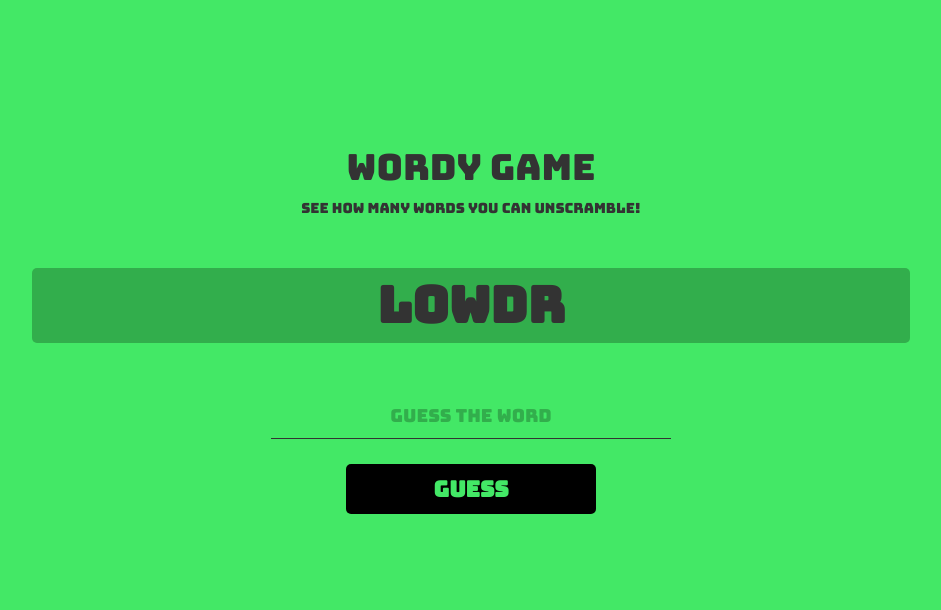
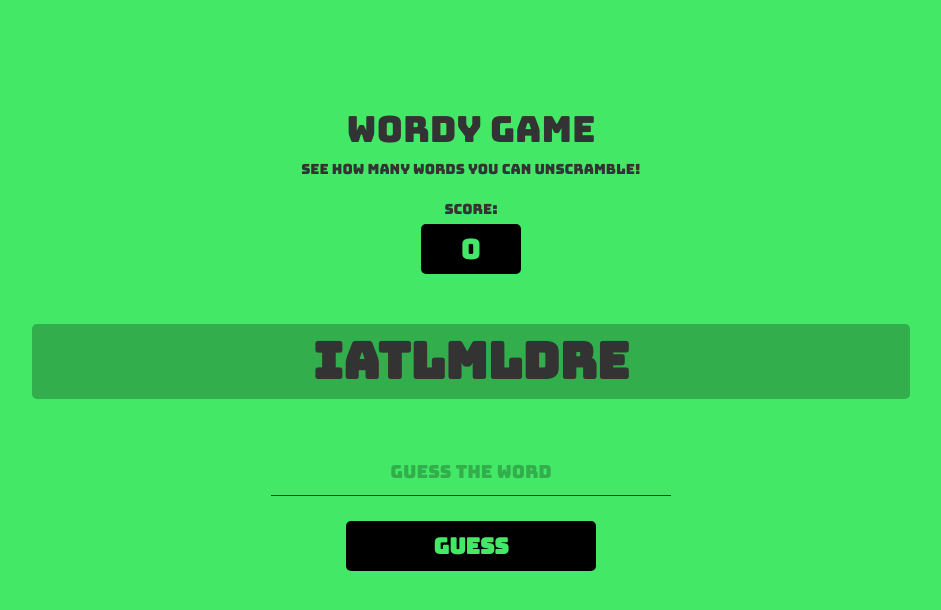
Before and after one commit to dbell508/word-scramble, a plain HTML site: page index.html in a window 1280 px wide. Shown: the whole page, without its empty margins (169-1110 px from the left). Drawn offline with nearby package versions, Linux system fonts and the light colour scheme.

Commit message:
added score keeper

```diff
--- a/css/main.css
+++ b/css/main.css
@@ -9,10 +9,17 @@ body {
 
 .wordyGame {
 	text-align: center;
-	margin-top: 10%;
+	margin-top: 7%;
 }
 
-#wordy{
+#score{
+	background-color: #000;
+	color: #43e866;
+	font-size: 28px;
+	width: 100px;
+	margin: 5px auto;
+	padding: 5px;
+	border-radius: 5px;
 }
 
 #wordy {
@@ -71,6 +78,7 @@ button:focus {
 	font-size: 22px;
 	margin: 25px;
 	padding-top: 2px;
+	transition: all ease 0.3s;
 }
 
 #sBtn:hover{
--- a/index.html
+++ b/index.html
@@ -24,6 +24,7 @@
 		<div class="row">
 			<h1 class="gameTitle">WORDY GAME</h1>
 			<div id="message"></div>
+			<div id="score"></div>
 			<h2 id="wordy"></h2>
 
 			<input type="text" id="myString" placeholder="Guess the word" onfocus="this.placeholder = ''">
--- a/js/main.js
+++ b/js/main.js
@@ -2,11 +2,15 @@
 var message = document.getElementById('message');
 var wordy = document.getElementById('wordy');
 var results = document.getElementById('results');
+var scoreHolder = document.getElementById('score');
+var sBtn = document.getElementById('sBtn');
 
-
-var myArr = ['javascript', 'hello', 'world', 'course'];
+var myArr = ['border', 'boxer', 'carpet', 'driver', 'elephant', 'wrench', 'sofa', 'helmet', 'treadmill', 'blanket', 'bridge', 'television', 'video','belt', 'clock'];
 window.onload = sWord;
 var randomWord;
+var score = 0;
+
+scoreHolder.innerHTML = score;
 
 
 // Generate random word
@@ -23,7 +27,7 @@ function sWord(){
 		w = w.substr(0,x) + w.substr(x+1);
 	}
 
-	message.innerHTML = 'See how many words you can unscramble!';
+	message.innerHTML = 'See how many words you can unscramble!<br><br>Score:';
 	s = s.toUpperCase();
 	wordy.innerText = s;
 }
@@ -32,9 +36,19 @@ function sWord(){
 function rGuess(){
 	var guess = document.getElementById('myString').value;
 	if(guess.toLowerCase() == randomWord.toLowerCase()){
-		results.innerHTML = 'CORRECT!';
+		results.innerHTML = 'CORRECT!<br><h2>+1</h2>';
+		scorePoint();
 	} else {
 		results.innerHTML = 'WRONG!';
 	}
 	sWord();
+	console.log(guess);
 }
+
+function scorePoint(){
+	score++;
+	if(score < 10){
+		score = '0'+score;
+	}
+	scoreHolder.innerHTML = score;
+}
```
